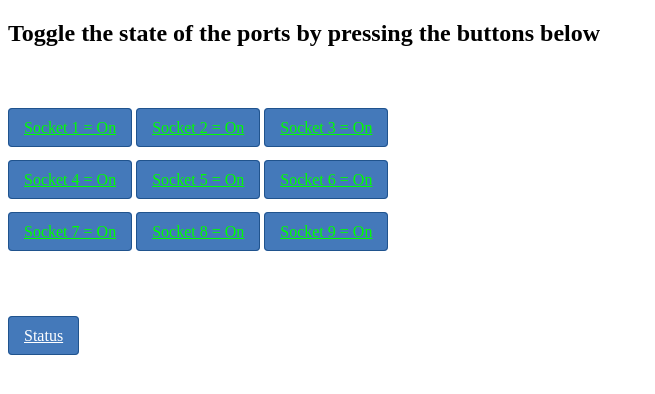
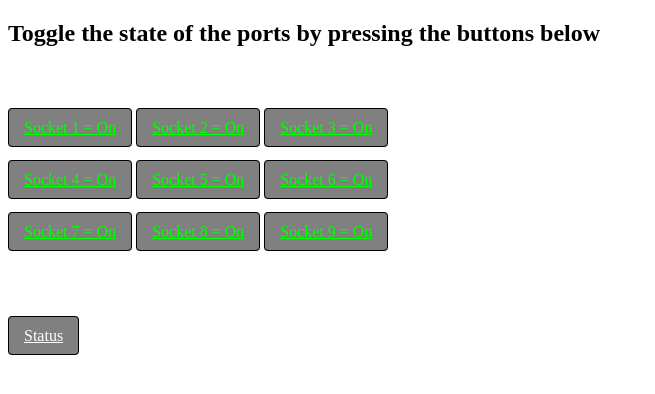
Before and after one commit to forflo/arduino_elsock, a plain HTML site: page src/web_resources/index.html in a window 1280 px wide. Shown: the whole page, without its empty margins (0-655 px from the left). Drawn offline with Linux system fonts and the light colour scheme.

Commit message:
Changed colors

```diff
--- a/src/web_resources/main.css
+++ b/src/web_resources/main.css
@@ -1,13 +1,13 @@
 .button-link {
     padding: 10px 15px;
-    background: #4479BA;
+    background: #808080;
     color: #FFF;
     border-radius: 4px;
-    border: solid 1px #20538D;
+    border: solid 1px #000000;
 }
 
 .button-link:hover, .button-link:focus {
-    background: #356094;
-    border: solid 1px #2A4E77;
+    background: #4E4E4E;
+    border: solid 1px #000000;
     text-decoration: none;
 }
```
Also changed, not shown: 1 other file.
